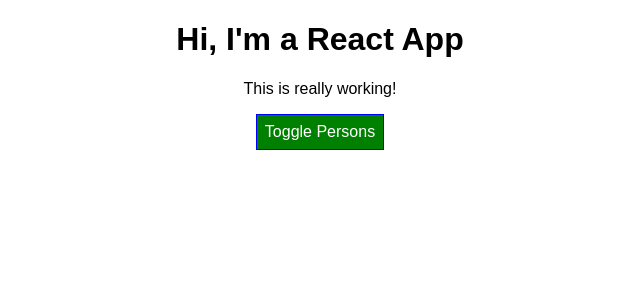
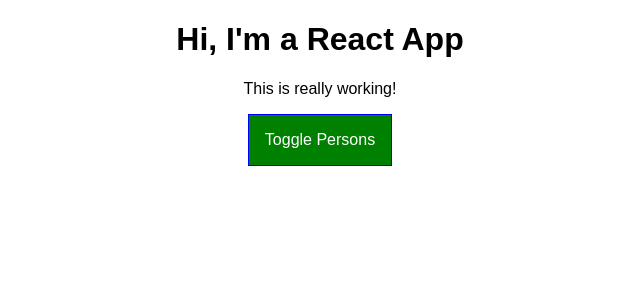
Before and after one commit to Athaman/react-guide, a React app: page / in a window 1280 px wide. Shown: the top 300 px of the page, without its empty margins (320-960 px from the left). Built offline with nearby package versions, Linux system fonts and the light colour scheme.

Commit message:
section 58: adding pseudo selectors

```diff
--- a/src/App.css
+++ b/src/App.css
@@ -10,3 +10,26 @@
 .bold {
   font-weight: bold;
 }
+
+.App button {
+  border: 1px solid blue;
+  padding: 16px;
+  background-color: green;
+  font: inherit;
+  color: white;
+  cursor: pointer;
+}
+
+.App button:hover{
+  background-color: lightgreen;
+  color: black;s
+}
+
+.App button.Red {
+  background-color: red;
+}
+
+.App button.Red:hover {
+  background-color: salmon;
+  color: black;
+}
--- a/src/App.js
+++ b/src/App.js
@@ -52,16 +52,8 @@
   }
 
   render() {
-    const style = {
-      backgroundColor: 'green',
-      color: 'white',
-      font: 'inherit',
-      border: '1px solid blue',
-      padding: '8px',
-      cursor: 'pointer'
-    };
-
     let persons = null;
+    let btnClass = '';
 
     if (this.state.showPersons) {
       persons = (
@@ -77,7 +69,7 @@
         </div>
       );
 
-      style.backgroundColor = 'red';
+      btnClass = classes.Red;
     }
 
     const assignedClasses = [];
@@ -93,7 +85,7 @@
         <h1>Hi, I'm a React App</h1>
         <p className={assignedClasses.join(' ')}>This is really working!</p>
         <button
-          style={style}
+          className={btnClass}
           onClick={this.togglePersonsHandler}>Toggle Persons</button>
           {persons}
         </div>
```
